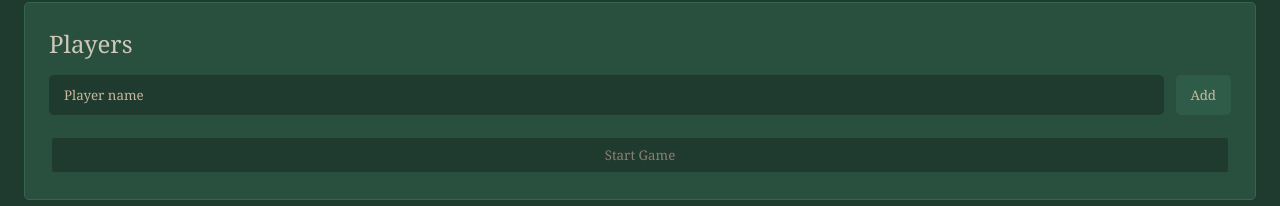
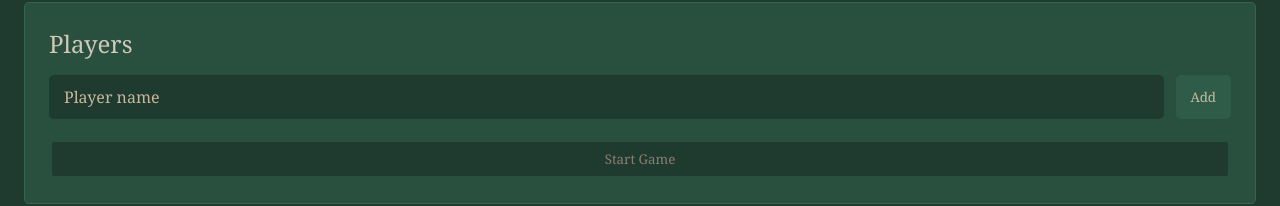
Before and after one commit to Yanikie/PortfolioProjects, a plain HTML site: page WebsiteRewrite/Toepen/index.html in a window 1280 px wide. Shown: the part 150-356 px from the top of the page. Drawn offline with Linux system fonts and the light colour scheme.

Commit message:
fix(zoom): double tapping the screen will not cause the screen to zoom

```diff
--- a/WebsiteRewrite/Toepen/index.html
+++ b/WebsiteRewrite/Toepen/index.html
@@ -9,6 +9,9 @@
     --sectionColor:#29503F;
     --muted:#8a8070;
     --normalFont:'Georgia';
+}
+html, button{
+    touch-action: manipulation;
 }
 body{
     background-color: var(--backgroundColor);
@@ -62,6 +65,7 @@ input{
     background-color: var(--backgroundColor);
     color:var(--textColorMuted);
     font-family: var(--normalFont);
+    font-size: 16px;
     outline:none;
     transition:border-color 0.15s;
 }
```
